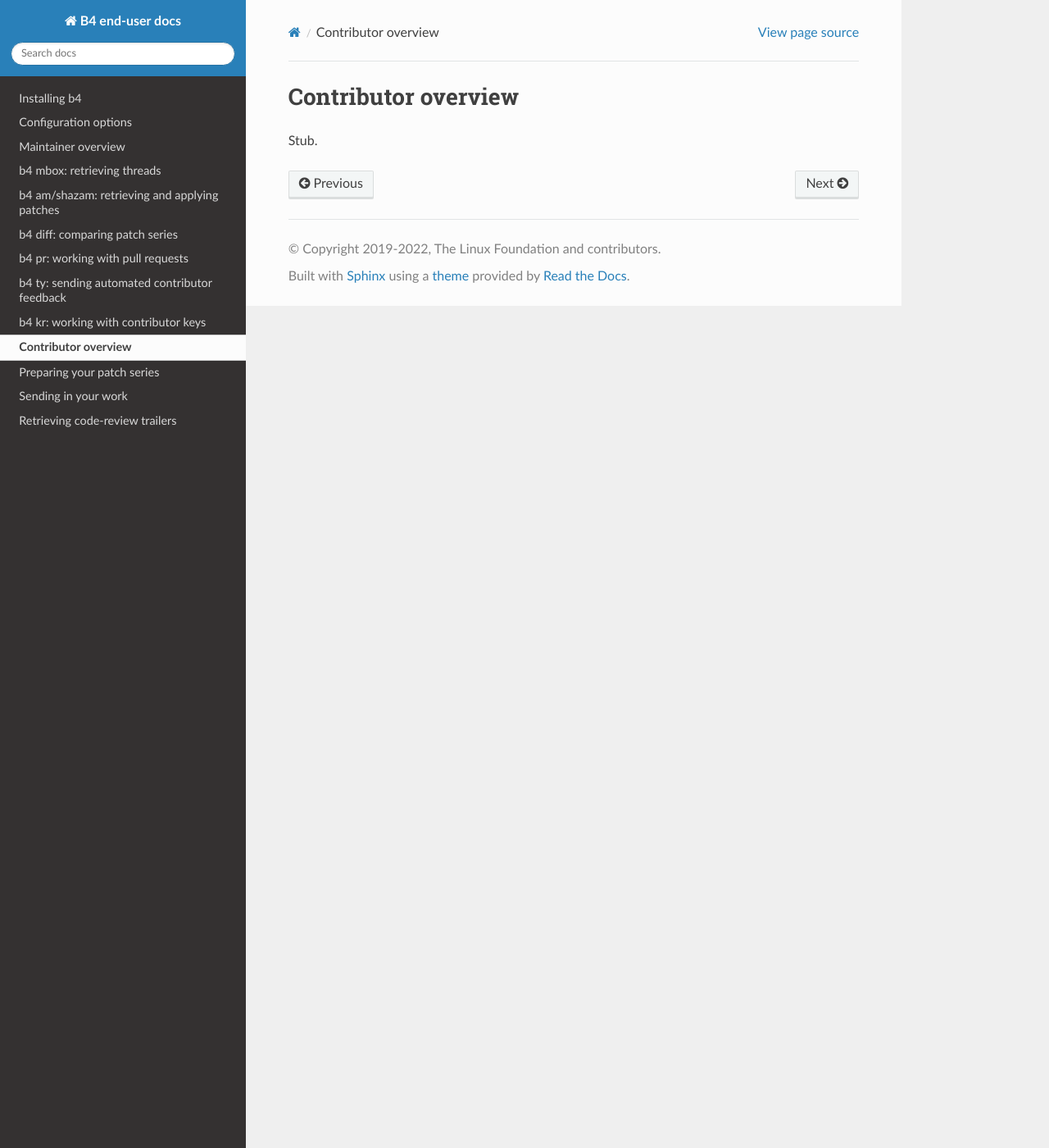
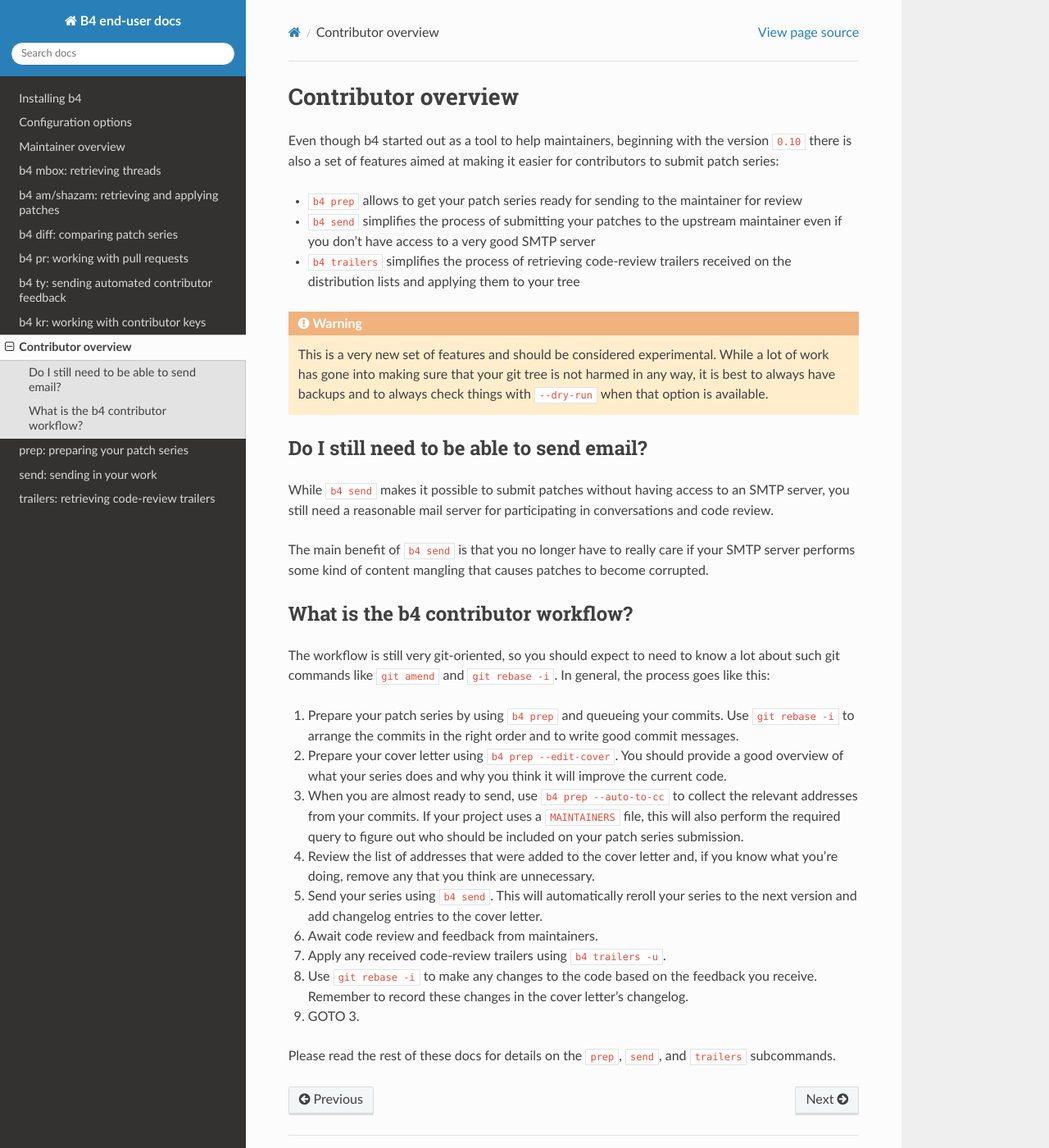
Before and after one commit to mricon/b4, a Sphinx documentation site: the page built from docs/contributor/overview.rst, in a window 1280 px wide and 1400 px high. Shown: the whole window at 82% size. Built offline with Sphinx 7.4.7 and the Read the Docs theme 2.0.0, drawn with Linux system fonts in a browser that asks for light colours.

Commit message:
docs: add overview for the contributor section
The hope is to complete the rest tomorrow so we can plan version 0.10.0
release some time in the next short while.

Signed-off-by: Konstantin Ryabitsev <konstantin@linuxfoundation.org>

```diff
--- a/docs/contributor/overview.rst
+++ b/docs/contributor/overview.rst
@@ -1,4 +1,73 @@
 Contributor overview
 ====================
+Even though b4 started out as a tool to help maintainers, beginning with
+the version ``0.10`` there is also a set of features aimed at making it
+easier for contributors to submit patch series:
 
-Stub.
+* ``b4 prep`` allows to get your patch series ready for sending to the
+  maintainer for review
+* ``b4 send`` simplifies the process of submitting your patches to the
+  upstream maintainer even if you don't have access to a very good SMTP
+  server
+* ``b4 trailers`` simplifies the process of retrieving code-review
+  trailers received on the distribution lists and applying them to your
+  tree
+
+.. warning::
+
+  This is a very new set of features and should be considered
+  experimental. While a lot of work has gone into making sure that your
+  git tree is not harmed in any way, it is best to always have backups
+  and to always check things with ``--dry-run`` when that option is
+  available.
+
+Do I still need to be able to send email?
+-----------------------------------------
+While ``b4 send`` makes it possible to submit patches without having
+access to an SMTP server, you still need a reasonable mail server for
+participating in conversations and code review.
+
+The main benefit of ``b4 send`` is that you no longer have to really
+care if your SMTP server performs some kind of content mangling that
+causes patches to become corrupted.
+
+What is the b4 contributor workflow?
+------------------------------------
+The workflow is still very git-oriented, so you should expect to need to
+know a lot about such git commands like ``git amend`` and ``git
+rebase -i``. In general, the process goes like this:
+
+1. Prepare your patch series by using ``b4 prep`` and queueing your
+   commits. Use ``git rebase -i`` to arrange the commits in the right
+   order and to write good commit messages.
+
+2. Prepare your cover letter using ``b4 prep --edit-cover``. You should
+   provide a good overview of what your series does and why you think it
+   will improve the current code.
+
+3. When you are almost ready to send, use ``b4 prep --auto-to-cc``
+   to collect the relevant addresses from your commits. If your project
+   uses a ``MAINTAINERS`` file, this will also perform the required
+   query to figure out who should be included on your patch series
+   submission.
+
+4. Review the list of addresses that were added to the cover letter and,
+   if you know what you're doing, remove any that you think are
+   unnecessary.
+
+5. Send your series using ``b4 send``. This will automatically reroll
+   your series to the next version and add changelog entries to the
+   cover letter.
+
+6. Await code review and feedback from maintainers.
+
+7. Apply any received code-review trailers using ``b4 trailers -u``.
+
+8. Use ``git rebase -i`` to make any changes to the code based on the
+   feedback you receive. Remember to record these changes in the cover
+   letter's changelog.
+
+9. GOTO 3.
+
+Please read the rest of these docs for details on the ``prep``,
+``send``, and ``trailers`` subcommands.
--- a/docs/contributor/prep.rst
+++ b/docs/contributor/prep.rst
@@ -1,4 +1,4 @@
-Preparing your patch series
-===========================
+prep: preparing your patch series
+=================================
 
 Stub.
--- a/docs/contributor/send.rst
+++ b/docs/contributor/send.rst
@@ -1,4 +1,4 @@
-Sending in your work
-====================
+send: sending in your work
+==========================
 
 Stub.
--- a/docs/contributor/trailers.rst
+++ b/docs/contributor/trailers.rst
@@ -1,4 +1,4 @@
-Retrieving code-review trailers
-===============================
+trailers: retrieving code-review trailers
+=========================================
 
 Stub.
```
